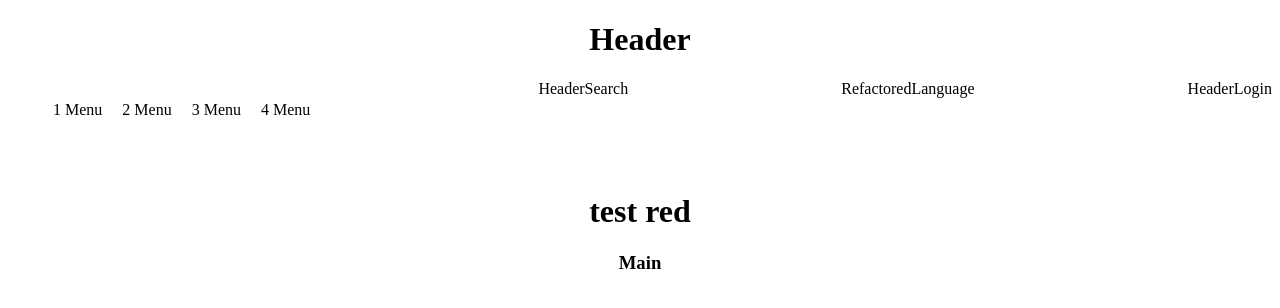
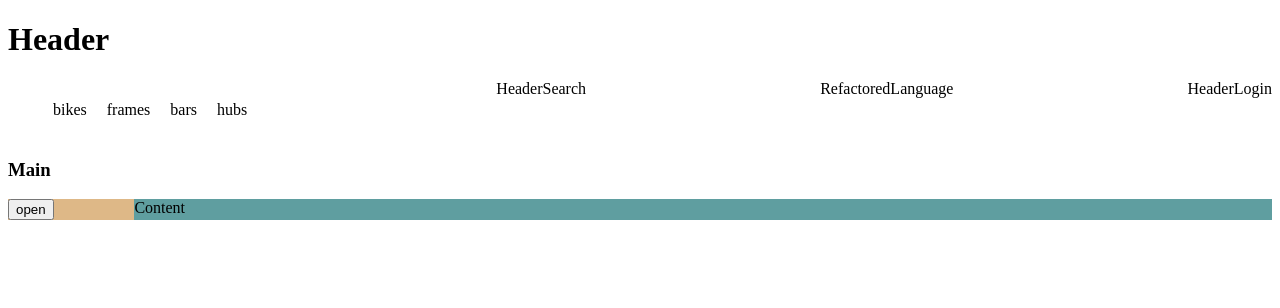
Before and after one commit to Mukhin001/rearct-mtb-blog, a React (Create React App) app: page / in a window 1280 px wide. Shown: the top 308 px of the page. Built offline with nearby package versions, Linux system fonts and the light colour scheme; the HTML template or start-up script is replaced by a standard one.

Commit message:
sidebar commit

```diff
--- a/src/App.css
+++ b/src/App.css
@@ -1,6 +1,3 @@
-.App {
-  text-align: center;
-}
 
 .App-logo {
   height: 40vmin;
--- a/src/components/header/menu/Menu.module.css
+++ b/src/components/header/menu/Menu.module.css
@@ -1,39 +1,34 @@
-.HeaderMenuUl {
+/* .HeaderMenuUl {
     display: flex;
-    justify-content: space-between;
+} */
 
+.HeaderMenuUl li {
+    padding: 5px;
+    border-radius: 10px;
+    list-style-type: none;
+    margin-right: 10px;
 }
 
-.HeaderMenuUl li {
-    list-style-type: none;
-    margin-right: 10px;
+.HeaderMenuLi {
     position: relative;
-    padding: 5px;
-    border-radius: 10px;
 }
 
 .HeaderUnderMenu {
     display: none;
+
 }
 
 .HeaderMenuUl li:hover > .HeaderUnderMenu {
     display: block;
     color: blueviolet;
     position: absolute;
-    width: 100%;
+    background: bisque;
+    border-radius: 10px;
+    z-index: 5;
+
 }
 
 .HeaderMenuUl li:hover {
     background-color: burlywood;
     cursor: pointer;
 }
-
-
-.HeaderMenu ul {
-    display: flex;
-    justify-content: space-between;
-}
-
-.HeaderMenu ul li {
-    list-style-type: none;
-}
--- a/src/components/header/menu/menu.jsx
+++ b/src/components/header/menu/menu.jsx
@@ -2,22 +2,34 @@ import st from './Menu.module.css';
 
 import menudb from './menudb';
 
-const MenuOne = ({elements}) => {
+export const InsideMenu = (description) => {
+    //console.log(description.classCss.classCss);
+    const headerUnderMenu = {left: '0'};
+    const sideBarUnderMenu = {left: '80%',
+        top: 0
+    };
+    const styleUnderMenu = (description.classCss.classCss === 'SideBarMenu') ? sideBarUnderMenu : headerUnderMenu;
+
     return (
-        <div className={st.HeaderUnderMenu}>
-            <ul>
-                {elements.map((item, i) => (<li key={i}>{item}</li>))}
-            </ul>
+        <div className={st.HeaderUnderMenu} style={styleUnderMenu}>
+            {<ul>
+                {description.description.map((item, i) => (<li key={i}>{item}</li>))}
+            </ul>}
         </div>
     );
 };
 
-const Menu = () => {
+const Menu = (classCss) => {
+    let classCssProps = classCss;
+    const menuheader = {display: 'flex'};
+    const menuSideBar = {display: 'block'};
+    const styleUl = (classCss.classCss === 'SideBarMenu') ? menuSideBar : menuheader;
+
     return (
         <div className={st.HeaderMenu}>
-            <ul className={st.HeaderMenuUl}>
-                {menudb.map((item, i) => (<li> {i + 1} Menu <MenuOne elements={item.elements}/></li>))}
-            </ul>
+            {<ul style={styleUl} className={st.HeaderMenuUl}>
+                {menudb.map((item, i) => (<li className={st.HeaderMenuLi} key={i}> {item.name} <InsideMenu description={item.description} classCss={classCssProps}/></li>))}
+            </ul>}
         </div>
     );
 };
--- a/src/components/header/menu/menudb.js
+++ b/src/components/header/menu/menudb.js
@@ -1,18 +1,19 @@
 const menudb = [
-    {
-        elements: [0, 1, 2, 3, 4, 5]
+    {   name: 'bikes',
+        description: ['street', 'dirt', 'park', 'trial', 'pump', 'dh']
     },
     {
-        elements: [0, 1, 2, 3, 4, 5]
+        name: 'frames',
+        description: ['street', 'dirt', 'park', 'trial', 'pump', 'dh']
     },
     {
-        elements: [0, 1, 2, 3, 4, 5]
+        name: 'bars',
+        description: ['chromol', 'aluminum', 'ns bikes', 'pride street', 'tsb', 'animal']
     },
     {
-        elements: [0, 1, 2, 3, 4, 5]
-    }
+        name: 'hubs',
+        description: ['front', 'casset', 'freecoster', 'hub', 'brands', 'animal']
+    },
 ];
 
-export const someone = ['xyu'];
-
 export default menudb;
--- a/src/components/main/Main.module.css
+++ b/src/components/main/Main.module.css
@@ -1,3 +1,4 @@
-.wrapper {
-    padding: 2rem;
+.wrapContent {
+    display: grid;
+    grid-template-columns:  10% 90%;
 }
--- /dev/null
+++ b/src/components/main/content/content.jsx
@@ -0,0 +1,11 @@
+import st from './content.module.css';
+
+const Content = () => {
+    return (
+        <div className={st.Content}>
+            Content
+        </div>
+    );
+};
+
+export default Content;
--- /dev/null
+++ b/src/components/main/content/content.module.css
@@ -0,0 +1,4 @@
+
+.Content {
+    background-color: cadetblue;
+}
--- a/src/components/main/main.jsx
+++ b/src/components/main/main.jsx
@@ -1,10 +1,16 @@
 import st from './Main.module.css';
+
+import SideBar from './sidebar/sidebar.jsx';
+import Content from './content/content.jsx';
 
 const Main = () => {
     return (
         <main className={st.wrapper}>
-            <h1>test red</h1>
             <h3>Main</h3>
+            <div className={st.wrapContent}>
+                <SideBar />
+                <Content />
+            </div>
         </main>
     );
 };
--- /dev/null
+++ b/src/components/main/sidebar/sidebar.jsx
@@ -0,0 +1,32 @@
+import st from './sidebar.module.css';
+import Menu from '../../header/menu/menu.jsx';
+import React from 'react';
+
+const SideBar = () => {
+    let btnSideBar = React.createRef();
+    let sidebarOpen = React.createRef();
+
+    function openSideBar() {
+
+        if (btnSideBar.current.textContent === 'open') {
+            sidebarOpen.current.style.display = 'block';
+            btnSideBar.current.textContent = 'close';
+        } else {
+            sidebarOpen.current.style.display = 'none';
+            btnSideBar.current.textContent = 'open';
+        }
+    };
+
+
+
+    return (
+       <div className={st.SideBarWrapper}>
+            <button onClick={openSideBar} ref={btnSideBar}>open</button>
+            <div className={st.SideBar} ref={sidebarOpen}>
+                <Menu classCss={'SideBarMenu'}/>
+            </div>
+       </div>
+    );
+};
+
+export default SideBar;
--- /dev/null
+++ b/src/components/main/sidebar/sidebar.module.css
@@ -0,0 +1,9 @@
+
+.SideBarWrapper {
+    background-color: burlywood;
+}
+
+.SideBar {
+    display: none;
+    background-color: burlywood;
+}
```
